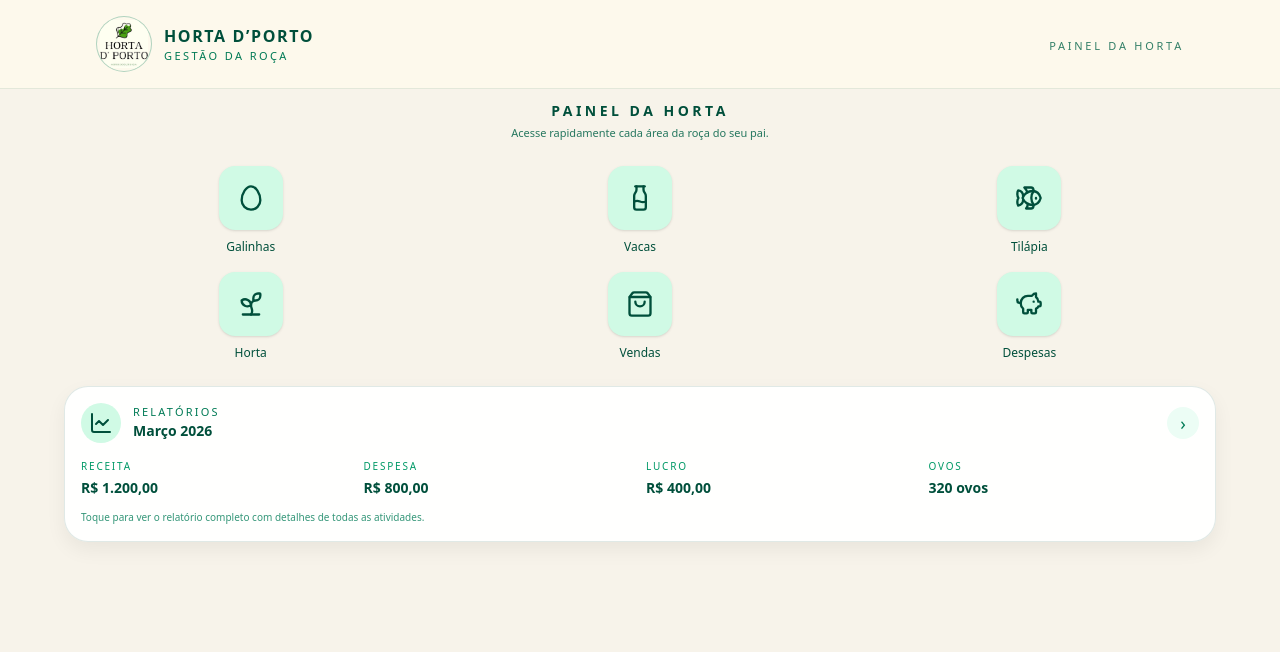
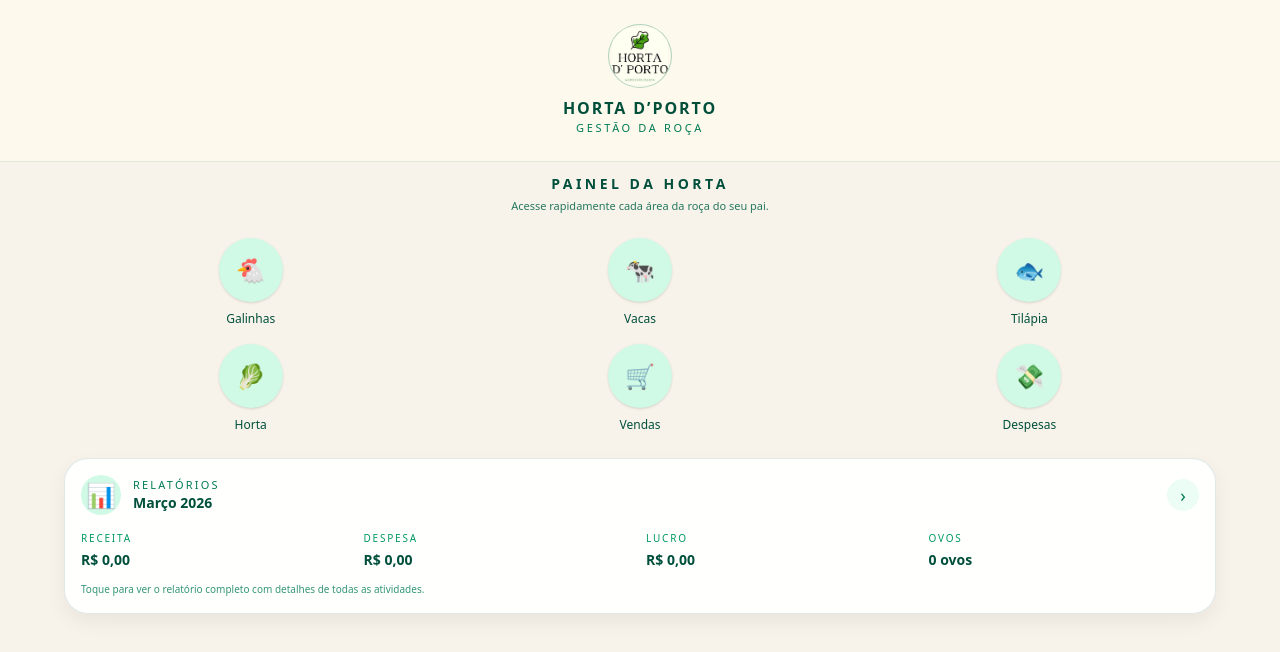
Before and after one commit to matheusduarteur/hortadporto, a Next.js app in the folder roca-app/: page / in a window 1280 px wide. Shown: the top 652 px of the page. Built offline with nearby package versions, Linux system fonts and the light colour scheme.

Commit message:
emoji antigo de novo

```diff
--- a/roca-app/app/_shell.tsx
+++ b/roca-app/app/_shell.tsx
@@ -1,7 +1,5 @@
 'use client'
 
-import Link from 'next/link'
-import { usePathname } from 'next/navigation'
 import type { ReactNode } from 'react'
 
 export function AppShell({ children }: { children: ReactNode }) {
@@ -14,50 +12,37 @@ export function AppShell({ children }: { children: ReactNode }) {
       <main className="flex-1 px-4 pb-6 pt-3 md:px-8 md:pb-8">
         <div className="mx-auto max-w-6xl">{children}</div>
       </main>
-      {/* NÃO TEM MAIS MENU INFERIOR */}
+      {/* Não tem mais menu inferior */}
     </div>
   )
 }
 
 /* =========================
-   TOPO
+   TOPO CENTRALIZADO
    ========================= */
 
 function Header() {
-  const pathname = usePathname()
-
-  // Se quiser, dá pra deixar o título da página mudar por rota.
-  const tituloPagina =
-    pathname === '/' ? 'Painel da Horta' : pathname.replace('/', '')
-
   return (
     <header className="w-full border-b border-emerald-900/10 bg-[#fdf9ec]">
-      <div className="mx-auto flex max-w-6xl items-center justify-between px-4 py-4 md:px-8">
-        <div className="flex items-center gap-3">
-          {/* LOGO MAIOR */}
-          <div className="h-14 w-14 rounded-full overflow-hidden border border-emerald-700/30 bg-[#fdf9ec] flex items-center justify-center">
+      <div className="mx-auto max-w-6xl px-4 py-6 md:px-8">
+        <div className="flex flex-col items-center justify-center gap-2">
+          {/* LOGO MAIOR, CENTRALIZADA */}
+          <div className="h-16 w-16 rounded-full overflow-hidden border border-emerald-700/30 bg-[#fdf9ec] flex items-center justify-center">
             <img
               src="/horta-logo.png"
               alt="Horta d’Porto"
-              className="h-12 w-12 object-contain"
+              className="h-14 w-14 object-contain"
             />
           </div>
 
-          <div className="flex flex-col">
-            <span className="text-base font-semibold tracking-[0.10em] text-emerald-900 uppercase">
+          <div className="flex flex-col items-center text-center">
+            <span className="text-base font-semibold tracking-[0.12em] text-emerald-900 uppercase">
               Horta d’Porto
             </span>
-            <span className="text-[11px] tracking-[0.22em] text-emerald-700 uppercase">
+            <span className="text-[11px] tracking-[0.24em] text-emerald-700 uppercase">
               Gestão da Roça
             </span>
           </div>
-        </div>
-
-        {/* TÍTULO DA PÁGINA (opcional) */}
-        <div className="hidden md:block">
-          <span className="text-[11px] tracking-[0.25em] uppercase text-emerald-800/80">
-            {tituloPagina}
-          </span>
         </div>
       </div>
     </header>
--- a/roca-app/app/page.tsx
+++ b/roca-app/app/page.tsx
@@ -1,66 +1,35 @@
 'use client'
 
 import Link from 'next/link'
-import {
-  Egg,
-  LineChart,
-  ShoppingBag,
-  Sprout,
-  Fish,
-  Milk,
-  PiggyBank,
-} from 'lucide-react'
 
 type Atalho = {
   href: string
   label: string
-  icon: React.ReactNode
+  icon: string
 }
 
 const atalhos: Atalho[] = [
-  {
-    href: '/galinhas',
-    label: 'Galinhas',
-    icon: <Egg className="h-7 w-7" />,
-  },
-  {
-    href: '/vacas',
-    label: 'Vacas',
-    icon: <Milk className="h-7 w-7" />,
-  },
-  {
-    href: '/tilapia',
-    label: 'Tilápia',
-    icon: <Fish className="h-7 w-7" />,
-  },
-  {
-    href: '/horta',
-    label: 'Horta',
-    icon: <Sprout className="h-7 w-7" />,
-  },
-  {
-    href: '/vendas',
-    label: 'Vendas',
-    icon: <ShoppingBag className="h-7 w-7" />,
-  },
-  {
-    href: '/despesas',
-    label: 'Despesas',
-    icon: <PiggyBank className="h-7 w-7" />,
-  },
+  { href: '/galinhas', label: 'Galinhas', icon: '🐔' },
+  { href: '/vacas', label: 'Vacas', icon: '🐄' },
+  { href: '/tilapia', label: 'Tilápia', icon: '🐟' },
+  { href: '/horta', label: 'Horta', icon: '🥬' },
+  { href: '/vendas', label: 'Vendas', icon: '🛒' },
+  { href: '/despesas', label: 'Despesas', icon: '💸' },
 ]
 
 export default function DashboardPage() {
+  // Tudo zerado no relatório
   const relatorio = {
     mes: 'Março 2026',
-    receita: 'R$ 1.200,00',
-    despesa: 'R$ 800,00',
-    lucro: 'R$ 400,00',
-    ovos: '320 ovos',
+    receita: 'R$ 0,00',
+    despesa: 'R$ 0,00',
+    lucro: 'R$ 0,00',
+    ovos: '0 ovos',
   }
 
   return (
     <div className="flex flex-col gap-6">
+      {/* TÍTULO / SUBTÍTULO DA PÁGINA */}
       <div className="text-center">
         <h1 className="text-sm font-semibold tracking-[0.25em] text-emerald-900 uppercase">
           Painel da Horta
@@ -70,6 +39,7 @@ export default function DashboardPage() {
         </p>
       </div>
 
+      {/* GRADE DE ATALHOS COM EMOJI REDONDO */}
       <section className="grid grid-cols-2 gap-4 sm:grid-cols-3">
         {atalhos.map((item) => (
           <Link
@@ -77,7 +47,7 @@ export default function DashboardPage() {
             href={item.href}
             className="flex flex-col items-center gap-2"
           >
-            <div className="flex h-16 w-16 items-center justify-center rounded-2xl bg-emerald-100 text-emerald-900 shadow-sm">
+            <div className="flex h-16 w-16 items-center justify-center rounded-full bg-emerald-100 text-2xl shadow-sm">
               {item.icon}
             </div>
             <span className="text-[12px] font-medium text-emerald-900 text-center">
@@ -87,15 +57,17 @@ export default function DashboardPage() {
         ))}
       </section>
 
+      {/* CARD ESPECIAL DE RELATÓRIOS (TUDO ZERADO) */}
       <section>
         <Link
           href="/relatorios"
           className="block rounded-3xl border border-emerald-900/12 bg-white/95 px-4 py-4 shadow-[0_8px_20px_rgba(0,0,0,0.06)]"
         >
           <div className="flex items-center justify-between gap-3">
+            {/* ÍCONE + TÍTULO */}
             <div className="flex items-center gap-3">
-              <div className="flex h-10 w-10 items-center justify-center rounded-full bg-emerald-100 text-emerald-900">
-                <LineChart className="h-6 w-6" />
+              <div className="flex h-10 w-10 items-center justify-center rounded-full bg-emerald-100 text-2xl">
+                📊
               </div>
               <div className="flex flex-col">
                 <span className="text-[11px] uppercase tracking-[0.2em] text-emerald-700">
@@ -107,11 +79,13 @@ export default function DashboardPage() {
               </div>
             </div>
 
+            {/* Indicador de seta */}
             <div className="hidden sm:flex h-8 w-8 items-center justify-center rounded-full bg-emerald-50 text-emerald-700">
               <span className="text-lg">›</span>
             </div>
           </div>
 
+          {/* DADOS DO MÊS (ZERADOS) */}
           <div className="mt-4 grid grid-cols-2 gap-3 text-[11px] text-emerald-900 sm:grid-cols-4">
             <div className="flex flex-col">
               <span className="uppercase tracking-[0.18em] text-emerald-600 text-[10px]">
```
